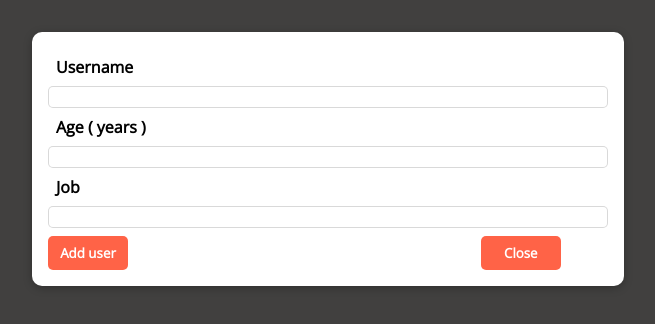
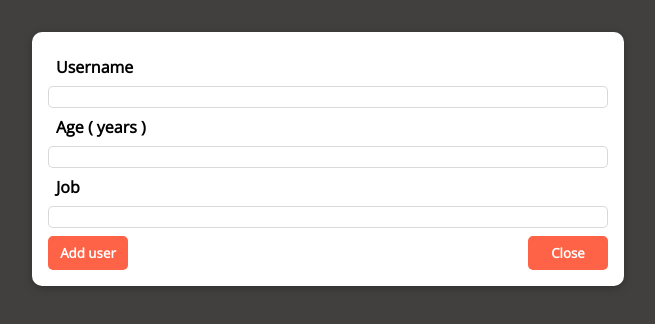
Before and after one commit to Marcin-Kowalczykk/addUserApp-React, a React (Create React App) app: page / in a window 1280 px wide. Both pictures are taken after a click on the button "Add new user". Shown: the top 324 px of the page, without its empty margins (312-967 px from the left). Built offline with nearby package versions, Linux system fonts and the light colour scheme.

Commit message:
bottom buttons area

```diff
--- a/src/components/Form.jsx
+++ b/src/components/Form.jsx
@@ -42,9 +42,12 @@ const MainButton = styled(BoxButton)`
   width: 15rem;
 `;
 
-const CloseButton = styled(BoxButton)`
-  margin-left: 63%;
+const BottomButtons = styled.footer`
+  display: flex;
+  justify-content: space-between;
 `;
+
+const CloseButton = styled(BoxButton)``;
 
 const Form = ({ onAddDataToList }) => {
   const [usernameInputValue, setUsernameInputValue] = useState('');
@@ -140,12 +143,12 @@ const Form = ({ onAddDataToList }) => {
             value={jobInputValue}
             onChange={(e) => setJobInputValue(e.target.value)}
           />
-          <footer>
+          <BottomButtons>
             <BoxButton type="submit">Add user</BoxButton>
             <CloseButton type="button" onClick={() => setIsClicked(false)}>
               Close
             </CloseButton>
-          </footer>
+          </BottomButtons>
         </FormWrapper>
       </BoxWrapper>
     </Wrapper>
```
